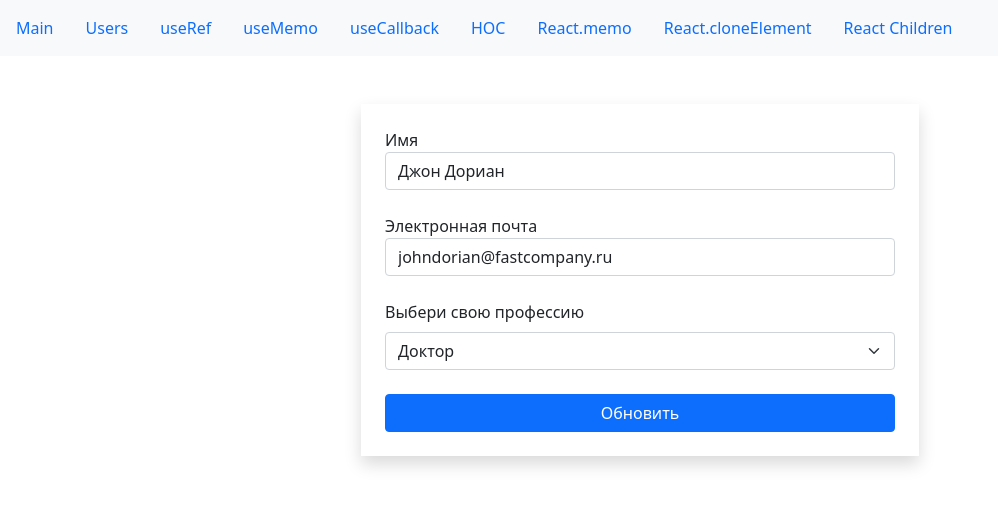
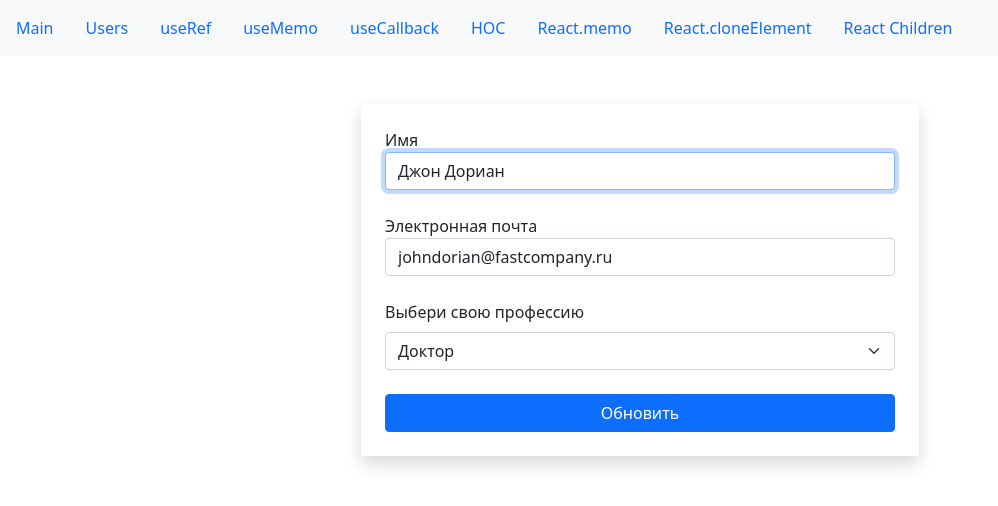
Before and after one commit to egolegegit/lesson_11_project, a React (Create React App) app: page /users/67rdca3eeb7f6fgeed471815 in a window 1280 px wide. Shown: the top 506 px of the page, without its empty margins (0-998 px from the left). Built offline with nearby package versions, Linux system fonts and the light colour scheme.

Commit message:
autoFocus

```diff
--- a/src/app/components/page/editUserPage/editUserPage.jsx
+++ b/src/app/components/page/editUserPage/editUserPage.jsx
@@ -29,7 +29,6 @@ const EditUserPage = () => {
                 profession: getProfessionById(profession)
             })
             .then((data) => history.push(`/users/${data._id}`));
-        console.log(data);
     };
     useEffect(() => {
         setIsLoading(true);
@@ -73,7 +72,7 @@ const EditUserPage = () => {
                             onSubmit={handleSubmit}
                             validatorConfig={validatorConfig}
                         >
-                            <TextField label="Имя" name="name" />
+                            <TextField label="Имя" name="name" autoFocus/>
                             <TextField label="Электронная почта" name="email" />
                             <SelectField
                                 label="Выбери свою профессию"
```
